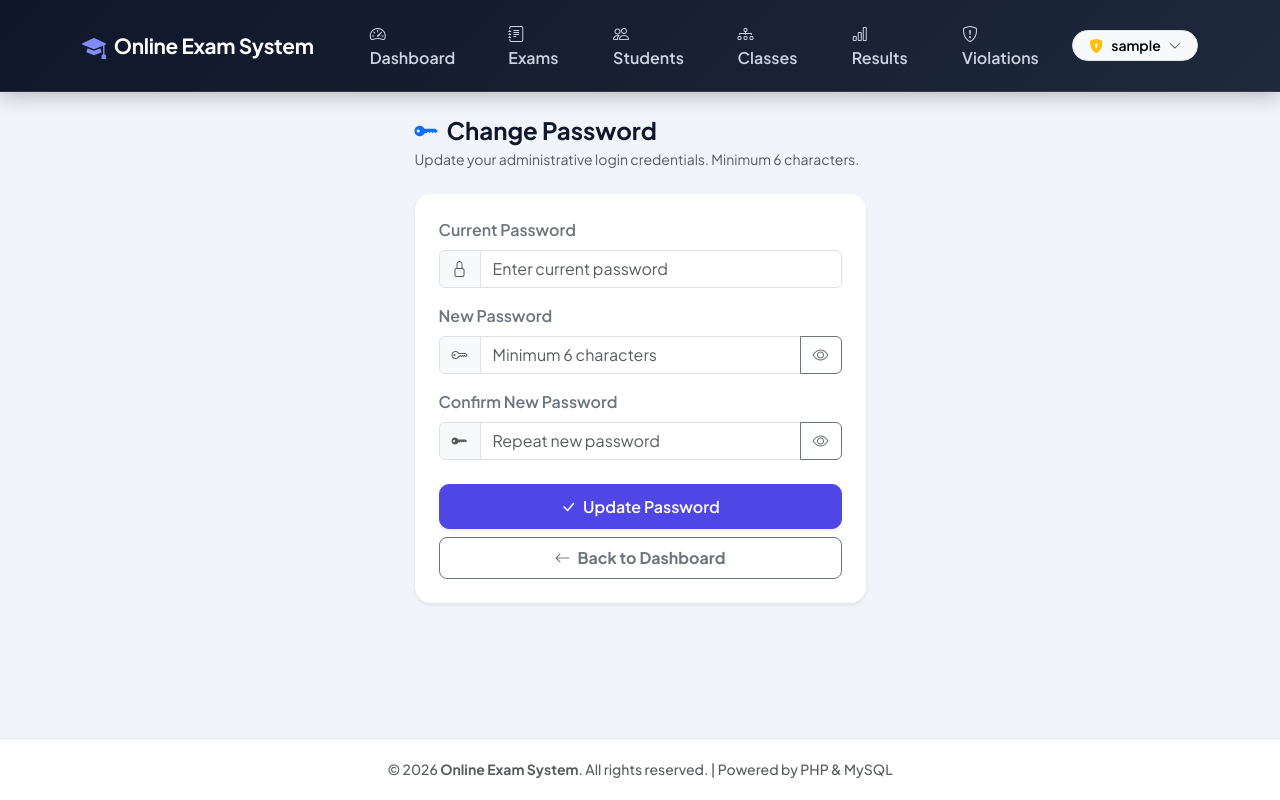
After one commit to vy-vishalyadav/online-exam-system, a PHP site: page /admin/change-password.php in a window 1280 px wide. The commit adds this page. Run offline with PHP 8.4, Linux system fonts and the light colour scheme; a user stored in the database is signed in.

Commit message:
feat(admin): restrict manage admins to super admin, remove navbar tab, and move to corner profile dropdown with change password

```diff
--- /dev/null
+++ b/admin/change-password.php
@@ -0,0 +1,209 @@
+<?php
+include '../includes/header.php';
+include '../config/db.php';
+
+// Must be logged in as administrator
+if (!isset($_SESSION['admin_id'])) {
+    header("Location: ../index.php?msg=unauthorized");
+    exit;
+}
+
+$admin_id = (int)$_SESSION['admin_id'];
+$error    = '';
+$success  = '';
+
+// ---------- CSRF token ----------
+if (empty($_SESSION['csrf_token'])) {
+    $_SESSION['csrf_token'] = bin2hex(random_bytes(32));
+}
+
+// ---------- Handle POST ----------
+if ($_SERVER['REQUEST_METHOD'] === 'POST') {
+    $token_ok = isset($_POST['csrf_token'])
+        && hash_equals($_SESSION['csrf_token'], $_POST['csrf_token']);
+
+    if (!$token_ok) {
+        $error = 'Invalid request. Please try again.';
+    } else {
+        $current_pw = $_POST['current_password'] ?? '';
+        $new_pw     = $_POST['new_password']     ?? '';
+        $confirm_pw = $_POST['confirm_password'] ?? '';
+
+        if (empty($current_pw) || empty($new_pw) || empty($confirm_pw)) {
+            $error = 'All fields are required.';
+        } elseif (strlen($new_pw) < 6) {
+            $error = 'New password must be at least 6 characters.';
+        } elseif ($new_pw !== $confirm_pw) {
+            $error = 'New password and confirm password do not match.';
+        } else {
+            // Fetch current password from DB
+            $stmt = mysqli_prepare($conn, "SELECT password FROM admin WHERE id = ? LIMIT 1");
+            mysqli_stmt_bind_param($stmt, 'i', $admin_id);
+            mysqli_stmt_execute($stmt);
+            $result = mysqli_stmt_get_result($stmt);
+            $row    = mysqli_fetch_assoc($result);
+            mysqli_stmt_close($stmt);
+
+            if (!$row) {
+                $error = 'Account not found. Please log in again.';
+            } else {
+                $db_pw = $row['password'];
+
+                $current_ok = password_verify($current_pw, $db_pw) || ($current_pw === $db_pw);
+
+                if (!$current_ok) {
+                    $error = 'Current password is incorrect.';
+                } elseif ($new_pw === $current_pw) {
+                    $error = 'New password cannot be the same as your current password.';
+                } else {
+                    $hashed = password_hash($new_pw, PASSWORD_DEFAULT);
+                    $upd    = mysqli_prepare($conn, "UPDATE admin SET password = ? WHERE id = ?");
+                    mysqli_stmt_bind_param($upd, 'si', $hashed, $admin_id);
+
+                    if (mysqli_stmt_execute($upd)) {
+                        $_SESSION['csrf_token'] = bin2hex(random_bytes(32));
+                        $success = 'Password updated successfully!';
+                    } else {
+                        $error = 'Database error. Please try again.';
+                    }
+                    mysqli_stmt_close($upd);
+                }
+            }
+        }
+    }
+}
+?>
+
+<div class="row justify-content-center">
+    <div class="col-md-6 col-lg-5">
+
+        <div class="mb-4">
+            <h4 class="fw-bold mb-1">
+                <i class="bi bi-key-fill text-primary me-2"></i>Change Password
+            </h4>
+            <p class="text-muted small mb-0">
+                Update your administrative login credentials. Minimum 6 characters.
+            </p>
+        </div>
+
+        <?php if (!empty($success)): ?>
+            <div class="alert alert-success d-flex align-items-center gap-2 border-0 shadow-sm rounded-3" role="alert">
+                <i class="bi bi-check-circle-fill fs-5"></i>
+                <div><?php echo htmlspecialchars($success); ?></div>
+            </div>
+        <?php endif; ?>
+
+        <?php if (!empty($error)): ?>
+            <div class="alert alert-danger d-flex align-items-center gap-2 border-0 shadow-sm rounded-3" role="alert">
+                <i class="bi bi-exclamation-triangle-fill fs-5"></i>
+                <div><?php echo htmlspecialchars($error); ?></div>
+            </div>
+        <?php endif; ?>
+
+        <div class="card border-0 shadow-sm rounded-4">
+            <div class="card-body p-4">
+                <form method="POST" action="" autocomplete="off">
+                    <input type="hidden" name="csrf_token" value="<?php echo htmlspecialchars($_SESSION['csrf_token']); ?>">
+
+                    <!-- Current Password -->
+                    <div class="mb-3">
+                        <label class="form-label fw-semibold text-secondary">
+                            Current Password
+                        </label>
+                        <div class="input-group">
+                            <span class="input-group-text bg-light">
+                                <i class="bi bi-lock text-muted"></i>
+                            </span>
+                            <input type="password" name="current_password"
+                                   class="form-control" placeholder="Enter current password"
+                                   required autocomplete="current-password">
+                        </div>
+                    </div>
+
+                    <!-- New Password -->
+                    <div class="mb-3">
+                        <label class="form-label fw-semibold text-secondary">
+                            New Password
+                        </label>
+                        <div class="input-group">
+                            <span class="input-group-text bg-light">
+                                <i class="bi bi-key text-muted"></i>
+                            </span>
+                            <input type="password" name="new_password"
+                                   class="form-control" placeholder="Minimum 6 characters"
+                                   required autocomplete="new-password" minlength="6"
+                                   id="newAdminPw">
+                            <button class="btn btn-outline-secondary" type="button"
+                                    onclick="togglePw('newAdminPw', this)"
+                                    title="Show/hide password">
+                                <i class="bi bi-eye"></i>
+                            </button>
+                        </div>
+                    </div>
+
+                    <!-- Confirm New Password -->
+                    <div class="mb-4">
+                        <label class="form-label fw-semibold text-secondary">
+                            Confirm New Password
+                        </label>
+                        <div class="input-group">
+                            <span class="input-group-text bg-light">
+                                <i class="bi bi-key-fill text-muted"></i>
+                            </span>
+                            <input type="password" name="confirm_password"
+                                   class="form-control" placeholder="Repeat new password"
+                                   required autocomplete="new-password" minlength="6"
+                                   id="confirmAdminPw">
+                            <button class="btn btn-outline-secondary" type="button"
+                                    onclick="togglePw('confirmAdminPw', this)"
+                                    title="Show/hide password">
+                                <i class="bi bi-eye"></i>
+                            </button>
+                        </div>
+                        <div id="adminMatchHint" class="form-text mt-1"></div>
+                    </div>
+
+                    <button type="submit" class="btn btn-primary w-100 fw-bold py-2.5 shadow-sm rounded-3">
+                        <i class="bi bi-check-lg me-1"></i> Update Password
+                    </button>
+
+                    <a href="dashboard.php" class="btn btn-outline-secondary w-100 fw-bold py-2 mt-2 rounded-3">
+                        <i class="bi bi-arrow-left me-1"></i> Back to Dashboard
+                    </a>
+                </form>
+            </div>
+        </div>
+
+    </div>
+</div>
+
+<script>
+function togglePw(inputId, btn) {
+    var input = document.getElementById(inputId);
+    var icon  = btn.querySelector('i');
+    if (input.type === 'password') {
+        input.type = 'text';
+        icon.className = 'bi bi-eye-slash';
+    } else {
+        input.type = 'password';
+        icon.className = 'bi bi-eye';
+    }
+}
+
+var newPw     = document.getElementById('newAdminPw');
+var confirmPw = document.getElementById('confirmAdminPw');
+var hint      = document.getElementById('adminMatchHint');
+
+function checkMatch() {
+    if (!confirmPw.value) { hint.textContent = ''; return; }
+    if (newPw.value === confirmPw.value) {
+        hint.innerHTML = '<span class="text-success"><i class="bi bi-check-circle-fill me-1"></i>Passwords match</span>';
+    } else {
+        hint.innerHTML = '<span class="text-danger"><i class="bi bi-x-circle-fill me-1"></i>Passwords do not match</span>';
+    }
+}
+newPw.addEventListener('input', checkMatch);
+confirmPw.addEventListener('input', checkMatch);
+</script>
+
+<?php include '../includes/footer.php'; ?>
--- a/includes/header.php
+++ b/includes/header.php
@@ -73,6 +73,7 @@ if ($is_student_area && !isset($_SESSION['student_id'])) {
 
 $is_admin = isset($_SESSION['admin_id']);
 $is_student = isset($_SESSION['student_id']);
+$is_super_admin = $is_admin && (!empty($_SESSION['is_super_admin']) || (int)$_SESSION['admin_id'] === 1 || strtolower($_SESSION['admin_username'] ?? '') === 'admin');
 
 $css_path = ($is_student_area || $is_admin_area) ? '../css/style.css' : 'css/style.css';
 $css_ver = file_exists(dirname(__DIR__) . '/css/style.css') ? filemtime(dirname(__DIR__) . '/css/style.css') : time();
@@ -143,11 +144,6 @@ $logout_url = ($is_student_area || $is_admin_area) ? '../logout.php' : 'logout.p
                                 <i class="bi bi-shield-exclamation me-1"></i> Violations
                             </a>
                         </li>
-                        <li class="nav-item">
-                            <a class="nav-link <?php echo ($current_page === 'manage-admins.php') ? 'active' : ''; ?>" href="manage-admins.php">
-                                <i class="bi bi-shield-lock me-1"></i> Admins
-                            </a>
-                        </li>
                     <?php elseif ($is_student): ?>
 
                         <li class="nav-item">
@@ -166,18 +162,25 @@ $logout_url = ($is_student_area || $is_admin_area) ? '../logout.php' : 'logout.p
                 <div class="d-flex align-items-center gap-3">
                     <?php if ($is_admin): ?>
                         <div class="dropdown">
-                            <button class="btn user-badge dropdown-toggle no-caret d-flex align-items-center gap-1" id="adminUserDropdown" type="button" data-bs-toggle="dropdown" aria-expanded="false">
-                                <i class="bi bi-shield-lock-fill text-warning me-1"></i>
-                                <span>Admin: <strong><?php echo htmlspecialchars($_SESSION['admin_username'] ?? 'admin'); ?></strong></span>
-                                <i class="bi bi-chevron-down small ms-1 opacity-75"></i>
+                            <button class="btn btn-sm btn-light border rounded-pill px-3 d-flex align-items-center gap-2 fw-semibold dropdown-toggle no-caret" id="adminUserDropdown" type="button" data-bs-toggle="dropdown" aria-expanded="false">
+                                <i class="bi bi-shield-lock-fill text-warning"></i>
+                                <span><?php echo htmlspecialchars($_SESSION['admin_username'] ?? 'admin'); ?></span>
+                                <i class="bi bi-chevron-down small opacity-75"></i>
                             </button>
                             <ul class="dropdown-menu dropdown-menu-end shadow-sm border-0 rounded-3 mt-1" aria-labelledby="adminUserDropdown">
+                                <?php if ($is_super_admin): ?>
+                                    <li>
+                                        <a class="dropdown-item <?php echo ($current_page === 'manage-admins.php') ? 'active' : ''; ?>" href="manage-admins.php">
+                                            <i class="bi bi-people-fill me-2 text-primary"></i> Manage Admins
+                                        </a>
+                                    </li>
+                                <?php endif; ?>
                                 <li>
-                                    <a class="dropdown-item <?php echo ($current_page === 'manage-admins.php') ? 'active' : ''; ?>" href="manage-admins.php">
-                                        <i class="bi bi-people-fill me-2 text-primary"></i> Manage Admins
+                                    <a class="dropdown-item <?php echo ($current_page === 'change-password.php') ? 'active' : ''; ?>" href="change-password.php">
+                                        <i class="bi bi-key me-2 text-primary"></i> Change Password
                                     </a>
                                 </li>
-                                <li><hr class="dropdown-divider"></li>
+                                <li><hr class="dropdown-divider my-1"></li>
                                 <li>
                                     <a class="dropdown-item text-danger fw-semibold" href="<?php echo $logout_url; ?>">
                                         <i class="bi bi-box-arrow-right me-2"></i> Logout
@@ -185,9 +188,6 @@ $logout_url = ($is_student_area || $is_admin_area) ? '../logout.php' : 'logout.p
                                 </li>
                             </ul>
                         </div>
-                        <a href="<?php echo $logout_url; ?>" class="btn btn-logout btn-sm rounded-pill px-3 fw-bold d-none d-md-inline-block">
-                            <i class="bi bi-box-arrow-right me-1"></i> Logout
-                        </a>
                     <?php elseif ($is_student): ?>
                         <!-- Student profile dropdown -->
                         <div class="dropdown">
--- a/index.php
+++ b/index.php
@@ -160,6 +160,7 @@ if ($_SERVER['REQUEST_METHOD'] === 'POST' && !$is_locked_out) {
                         session_regenerate_id(true);
                         $_SESSION['admin_id']       = (int)$row['id'];
                         $_SESSION['admin_username'] = $row['username'];
+                        $_SESSION['is_super_admin'] = ((int)$row['id'] === 1 || strtolower($row['username']) === 'admin');
                         $_SESSION['last_activity']  = time();
                         header("Location: admin/dashboard.php");
                         exit;
```
Also changed, not shown: admin/manage-admins.php (+7 -0 lines).
